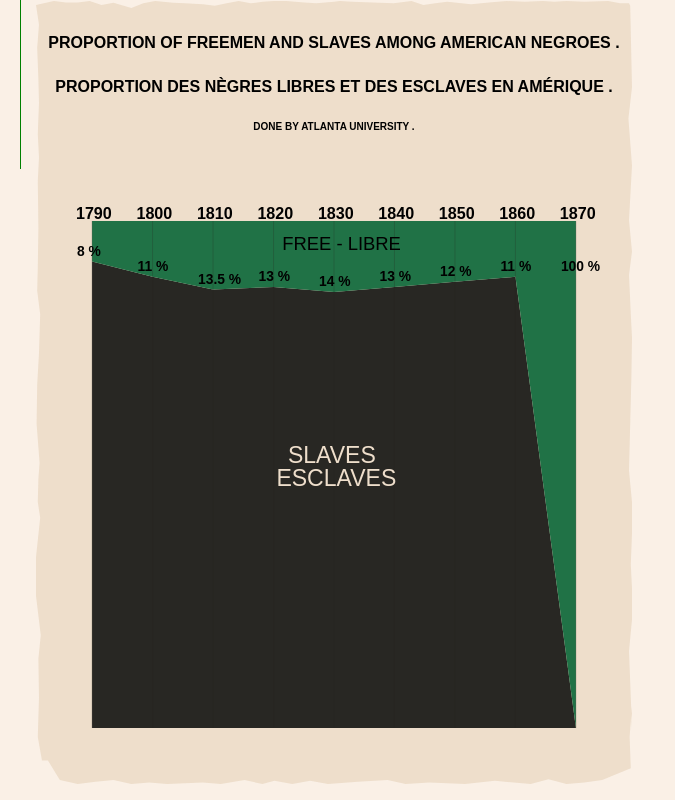
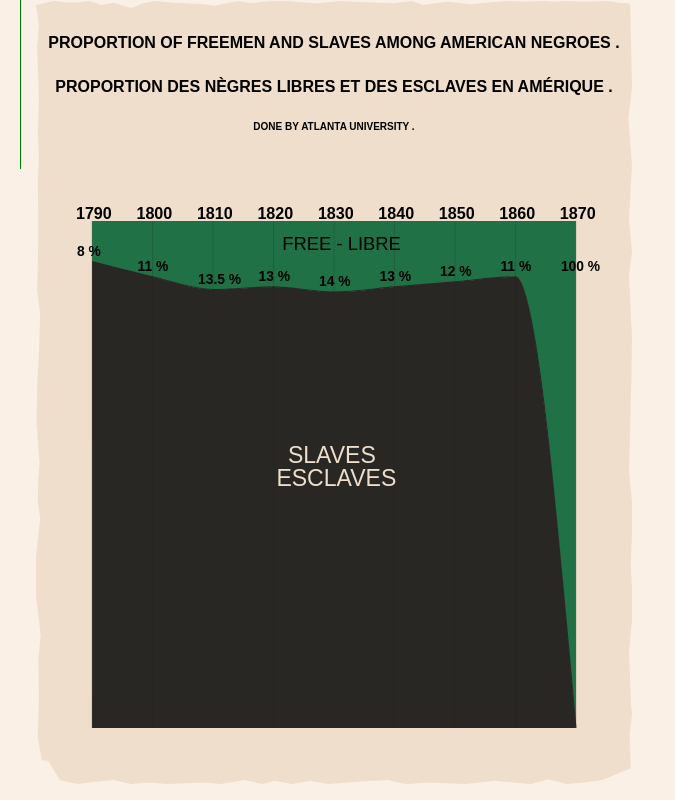
Before and after one commit to saelsa/dubois-project, a SvelteKit app: page / in a window 1280 px wide. Shown: the part 1845-2645 px from the top of the page, without its empty margins (0-675 px from the left). Built offline with nearby package versions, Linux system fonts and the light colour scheme; a web font is replaced by a local one.

Commit message:
Smoothen graph edges

```diff
--- a/src/components/organisms/Nine.svelte
+++ b/src/components/organisms/Nine.svelte
@@ -1,5 +1,13 @@
 <script>
-	import { extent, stack, scaleLinear, scaleOrdinal, area } from 'd3';
+	import {
+		extent,
+		stack,
+		scaleLinear,
+		scaleOrdinal,
+		area,
+		line,
+		curveMonotoneX as curve
+	} from 'd3';
 	import Plate from '../molecules/Plate.svelte';
 
 	import data from '$lib/data/challenge9';
@@ -15,17 +23,24 @@
 	const stackGenerator = stack().keys(['slave', 'free']);
 	const stackedSeries = stackGenerator(data);
 
-	const xScale = scaleLinear()
+	$: xScale = scaleLinear()
 		.domain(extent(data, (d) => d.year))
 		.range([margin.left + margin.right, innerWidth]);
-	const yScale = scaleLinear().domain([0, 100]).range([innerHeight, margin.top]);
 
-	const colorScale = scaleOrdinal().domain(['slave', 'free']).range(['#282723', '#207246']);
+	$: yScale = scaleLinear().domain([0, 100]).range([innerHeight, margin.top]);
 
-	const areaGenerator = area()
+	$: colorScale = scaleOrdinal().domain(['slave', 'free']).range(['#282723', '#207246']);
+
+	$: areaGenerator = area()
 		.x((d) => xScale(d.data.year))
 		.y0((d) => yScale(d[0]))
-		.y1((d) => yScale(d[1]));
+		.y1((d) => yScale(d[1]))
+		.curve(curve);
+
+	$: lineGenerator = line()
+		.x((d) => xScale(d.year))
+		.y((d) => yScale(d.slave))
+		.curve(curve);
 </script>
 
 <Plate>
@@ -40,9 +55,12 @@
 			<p class="text-[10px] font-bold mulish mb-6">Done by Atlanta University .</p>
 		</div>
 		<svg viewBox={`0 0 ${width} ${height}`} width="100%" height="100%">
+			<!-- area -->
 			{#each stackedSeries as series}
 				<path d={areaGenerator(series)} fill={colorScale(series.key)} />
 			{/each}
+			<!-- line for smoother edges -->
+			<path d={lineGenerator(data)} fill="none" stroke="#282723" stroke-width="1" />
 
 			<!-- label -->
 			{#each data as dataPoint}
@@ -67,16 +85,22 @@
 							stroke="#282723"
 							stroke-width="0.2"
 						/>
-						<text class="mulish font-bold text-sm" y="-2" dx="-14"
-							>{tick}</text
-						>
+						<text class="mulish font-bold text-sm" y="-2" dx="-14">{tick}</text>
 					</g>
 				{/each}
 			</g>
 			<!-- title -->
 			<text class="mulish" x={innerWidth / 2} y={45} dx={-25}>Free - Libre</text>
-			<text class="mulish text-xl fill-[#eedecb] " x={innerWidth / 2} y={innerHeight /2} dx={-20}>Slaves</text>
-			<text class="mulish text-xl fill-[#eedecb]" x={innerWidth / 2} y={innerHeight /2} dx={-30} dy={20}>Esclaves</text>
-        </svg>
+			<text class="mulish text-xl fill-[#eedecb]" x={innerWidth / 2} y={innerHeight / 2} dx={-20}
+				>Slaves</text
+			>
+			<text
+				class="mulish text-xl fill-[#eedecb]"
+				x={innerWidth / 2}
+				y={innerHeight / 2}
+				dx={-30}
+				dy={20}>Esclaves</text
+			>
+		</svg>
 	</div>
 </Plate>
```
